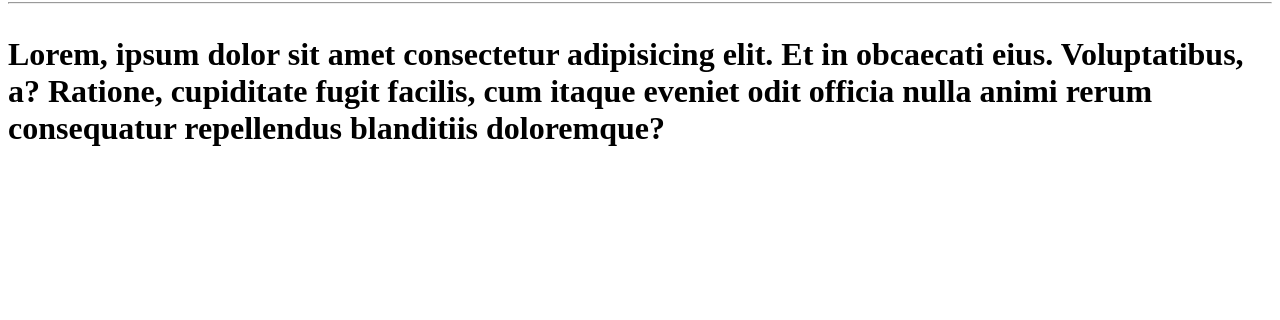
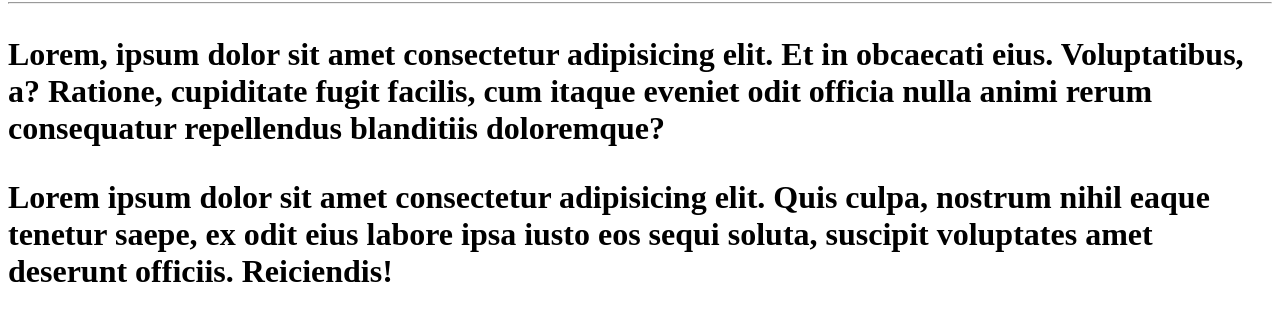
Before and after one commit to Daniel933/ola-mundo, a plain HTML site: page site.exemplo/index.html in a window 1280 px wide. Shown: the part 78-398 px from the top of the page. Drawn offline with Linux system fonts and the light colour scheme.

Commit message:
adicionei um paragrafo

```diff
--- a/site.exemplo/index.html
+++ b/site.exemplo/index.html
@@ -9,6 +9,7 @@
 <h1>ola, mundo! <h1>
  <hr>
     <p>Lorem, ipsum dolor sit amet consectetur adipisicing elit. Et in obcaecati eius. Voluptatibus, a? Ratione, cupiditate fugit facilis, cum itaque eveniet odit officia nulla animi rerum consequatur repellendus blanditiis doloremque?</p>
+ <p>Lorem ipsum dolor sit amet consectetur adipisicing elit. Quis culpa, nostrum nihil eaque tenetur saepe, ex odit eius labore ipsa iusto eos sequi soluta, suscipit voluptates amet deserunt officiis. Reiciendis!
 
 </h1>
 </body>
```
